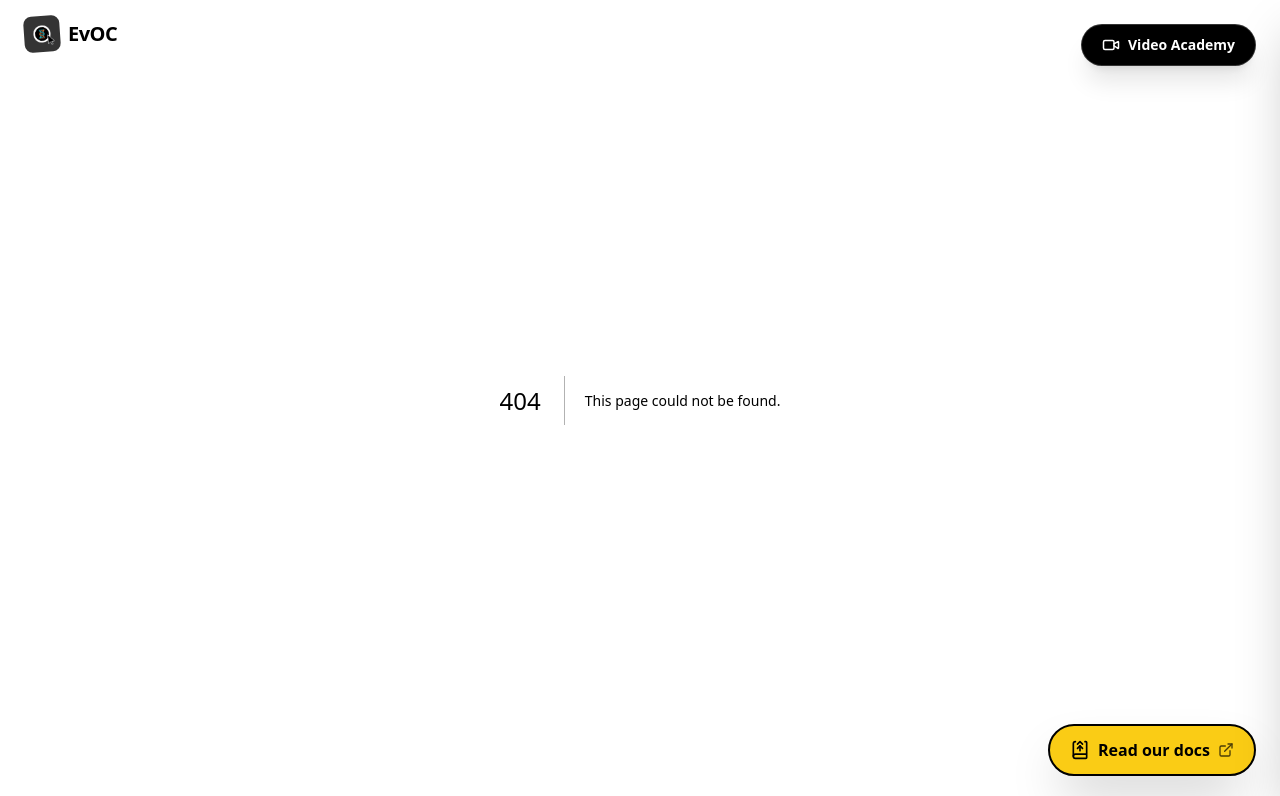
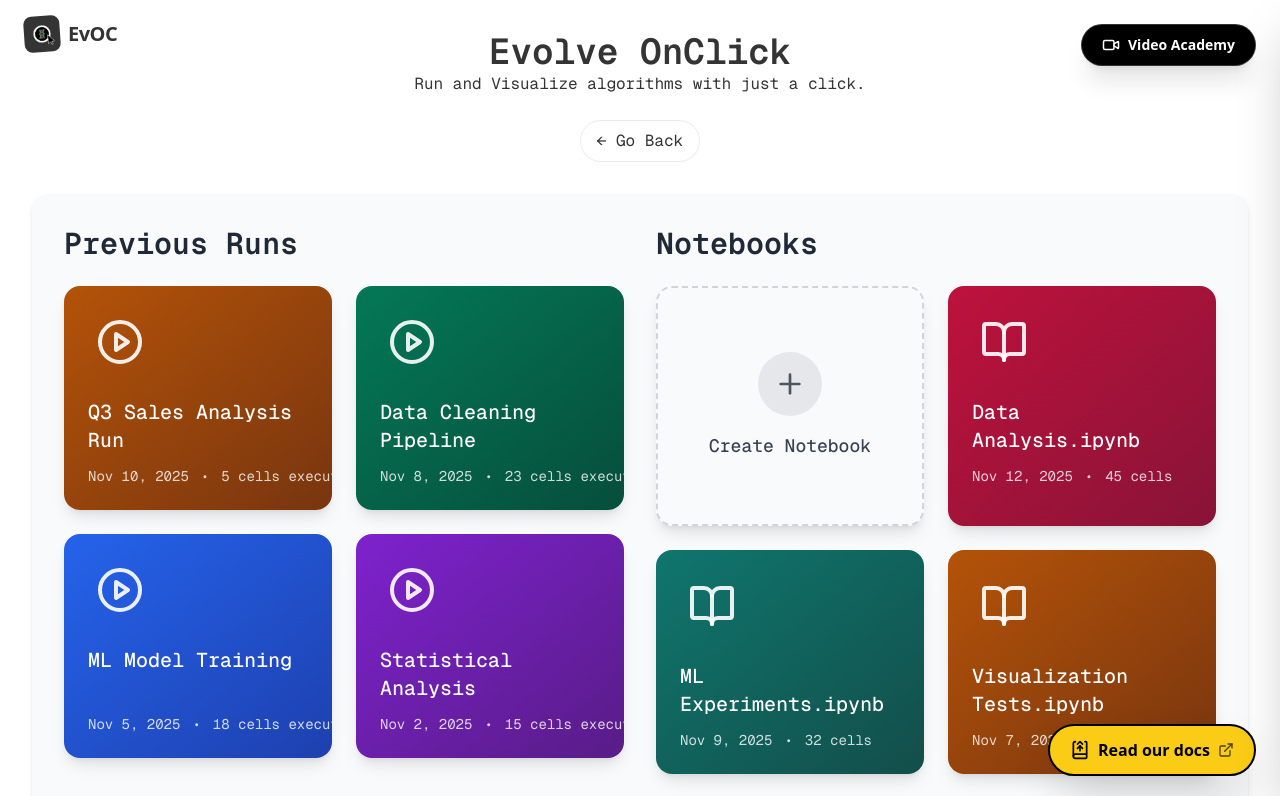
Before and after one commit to Evolutionary-Algorithms-On-Click/evolve_frontend, a Next.js app: page /create/custom-ea/notebook in a window 1280 px wide. Before the commit this address had no page. Shown: the top 796 px of the page. Built offline with nearby package versions, Linux system fonts and the light colour scheme.

Commit message:
first level design of notebook selection page

```diff
--- /dev/null
+++ b/app/create/custom-ea/notebook/page.js
@@ -0,0 +1,206 @@
+"use client";
+
+import React from "react";
+import Link from "next/link";
+import { LogOut, Plus, PlayCircle, BookOpen } from "lucide-react";
+
+// Card Component
+const Card = ({ item, type }) => {
+    const gradients = [
+        "from-amber-700 to-amber-900",
+        "from-emerald-700 to-emerald-900",
+        "from-blue-600 to-blue-800",
+        "from-purple-700 to-purple-900",
+        "from-rose-700 to-rose-900",
+        "from-teal-700 to-teal-900",
+    ];
+
+    const gradient = gradients[item.id % gradients.length];
+
+    return (
+        <div
+            className={`relative rounded-2xl shadow-lg hover:shadow-xl transition-all duration-300 cursor-pointer group overflow-hidden bg-gradient-to-br ${gradient}`}
+        >
+            {/* Three dots menu */}
+            <div className="absolute top-4 right-4 z-10">
+                <button className="w-8 h-8 rounded-full hover:bg-white/20 grid place-items-center opacity-0 group-hover:opacity-100 transition-opacity">
+                    <div className="grid gap-1">
+                        <div className="w-1 h-1 rounded-full bg-white"></div>
+                        <div className="w-1 h-1 rounded-full bg-white"></div>
+                        <div className="w-1 h-1 rounded-full bg-white"></div>
+                    </div>
+                </button>
+            </div>
+
+            {/* Card content */}
+            <div className="p-6">
+                {/* Icon */}
+                <div className="mb-6">
+                    <div className="w-16 h-16 grid place-items-center">
+                        {type === "run" ? (
+                            <PlayCircle className="w-12 h-12 text-white/90" />
+                        ) : (
+                            <BookOpen className="w-12 h-12 text-white/90" />
+                        )}
+                    </div>
+                </div>
+
+                {/* Title */}
+                <h3 className="text-xl font-medium text-white mb-3 line-clamp-2 min-h-[3.5rem]">
+                    {item.title}
+                </h3>
+
+                {/* Metadata */}
+                <div className="grid grid-flow-col auto-cols-max gap-3 text-sm text-white/80">
+                    <span>{item.date}</span>
+                    {item.metadata && (
+                        <>
+                            <span>•</span>
+                            <span>{item.metadata}</span>
+                        </>
+                    )}
+                </div>
+            </div>
+        </div>
+    );
+};
+
+// Create New Card Component
+const CreateCard = ({ onClick, label }) => {
+    return (
+        <button
+            onClick={onClick}
+            className="relative rounded-2xl shadow-lg hover:shadow-xl transition-all duration-300 cursor-pointer group overflow-hidden border-2 border-dashed border-gray-300 hover:border-gray-400 bg-gray-50 hover:bg-gray-100 h-full min-h-[240px]"
+        >
+            <div className="p-6 h-full grid place-items-center">
+                <div className="grid gap-4 place-items-center">
+                    <div className="w-16 h-16 rounded-full bg-gray-200 group-hover:bg-gray-300 grid place-items-center transition-colors">
+                        <Plus className="w-8 h-8 text-gray-600" />
+                    </div>
+                    <span className="text-lg font-medium text-gray-700">
+                        {label}
+                    </span>
+                </div>
+            </div>
+        </button>
+    );
+};
+
+// Main App
+export default function NotebookDashboard() {
+    const previousRuns = [
+        {
+            id: 0,
+            title: "Q3 Sales Analysis Run",
+            date: "Nov 10, 2025",
+            metadata: "5 cells executed",
+        },
+        {
+            id: 1,
+            title: "Data Cleaning Pipeline",
+            date: "Nov 8, 2025",
+            metadata: "23 cells executed",
+        },
+        {
+            id: 2,
+            title: "ML Model Training",
+            date: "Nov 5, 2025",
+            metadata: "18 cells executed",
+        },
+        {
+            id: 3,
+            title: "Statistical Analysis",
+            date: "Nov 2, 2025",
+            metadata: "15 cells executed",
+        },
+    ];
+
+    const notebooks = [
+        {
+            id: 4,
+            title: "Data Analysis.ipynb",
+            date: "Nov 12, 2025",
+            metadata: "45 cells",
+        },
+        {
+            id: 5,
+            title: "ML Experiments.ipynb",
+            date: "Nov 9, 2025",
+            metadata: "32 cells",
+        },
+        {
+            id: 0,
+            title: "Visualization Tests.ipynb",
+            date: "Nov 7, 2025",
+            metadata: "28 cells",
+        },
+        {
+            id: 1,
+            title: "API Integration.ipynb",
+            date: "Nov 4, 2025",
+            metadata: "19 cells",
+        },
+    ];
+
+    return (
+        <main className="flex flex-col justify-center items-center min-h-screen font-[family-name:var(--font-geist-mono)] p-8">
+            <div className="text-center">
+                <h1 className="text-3xl sm:text-4xl font-bold">
+                    Evolve OnClick
+                </h1>
+                <p>Run and Visualize algorithms with just a click.</p>
+            </div>
+
+            <div className="flex flex-row gap-4 mt-4">
+                <Link
+                    href="/create"
+                    className="rounded-full border border-solid border-black/[.08] transition-colors flex items-center justify-center bg-background text-foreground hover:bg-[#000000] hover:text-background text-sm sm:text-base px-4 py-2 mt-2"
+                >
+                    ← Go Back
+                </Link>
+            </div>
+
+            <div className="w-full max-w-8xl mt-8 bg-gray-50 rounded-2xl overflow-hidden shadow-md">
+                <div className="p-8">
+                    <div className="grid grid-cols-2 gap-8">
+                        {/* Previous Runs Section */}
+                        <div>
+                            <h2 className="text-3xl font-bold text-gray-800 mb-6">
+                                Previous Runs
+                            </h2>
+                            <div className="grid grid-cols-2 gap-6">
+                                {previousRuns.map((run) => (
+                                    <Card
+                                        key={`run-${run.id}`}
+                                        item={run}
+                                        type="run"
+                                    />
+                                ))}
+                            </div>
+                        </div>
+
+                        {/* Notebooks Section */}
+                        <div>
+                            <h2 className="text-3xl font-bold text-gray-800 mb-6">
+                                Notebooks
+                            </h2>
+                            <div className="grid grid-cols-2 gap-6">
+                                <CreateCard
+                                    onClick={() => alert("Create new notebook")}
+                                    label="Create Notebook"
+                                />
+                                {notebooks.map((notebook) => (
+                                    <Card
+                                        key={`nb-${notebook.id}`}
+                                        item={notebook}
+                                        type="notebook"
+                                    />
+                                ))}
+                            </div>
+                        </div>
+                    </div>
+                </div>
+            </div>
+        </main>
+    );
+}
```
